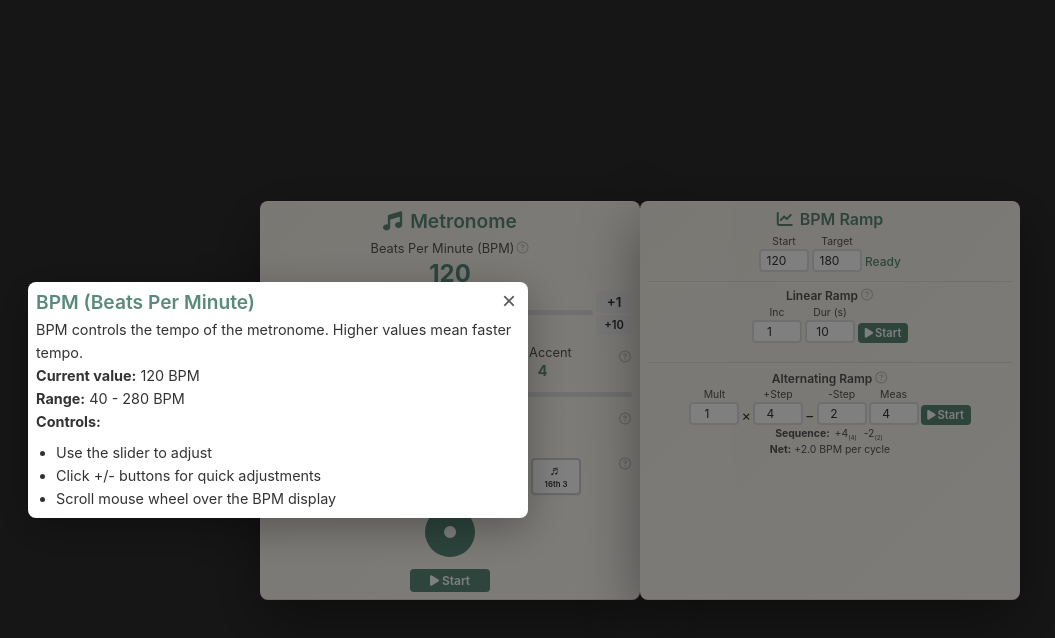
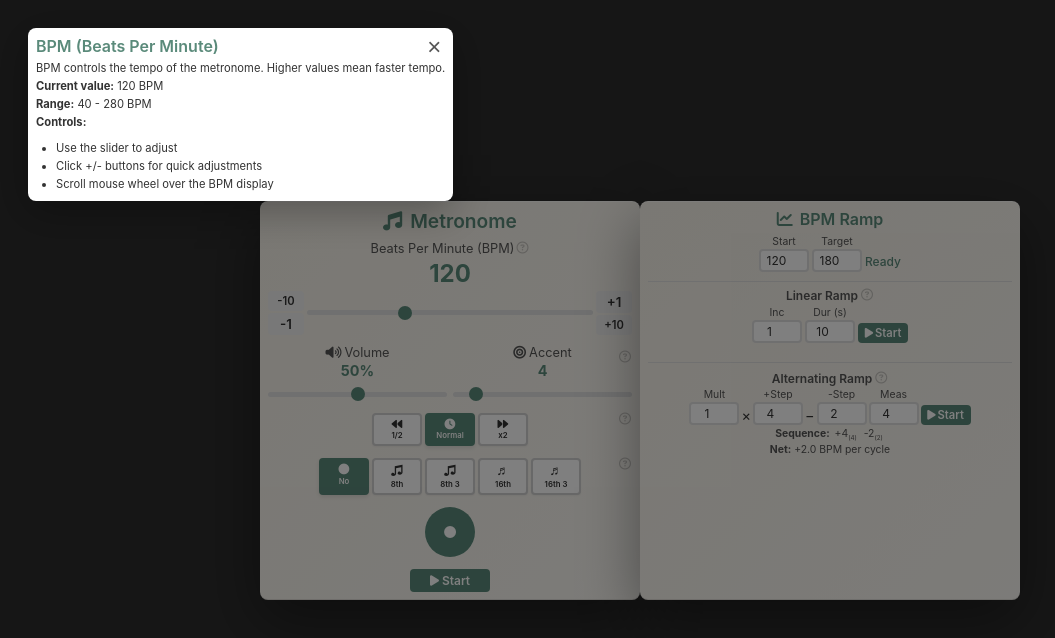
Before and after one commit to mpragliola/react-metronome, a React (Vite) app: page / in a window 1280 px wide. Both pictures are taken after a click on the button 522 px from the left and 248 px from the top of the page. Shown: the top 638 px of the page, without its empty margins (0-1055 px from the left). Built offline with nearby package versions, Linux system fonts and the light colour scheme.

Commit message:
Add animation styles to HelpModal component and adjust layout for improved user experience

```diff
--- a/src/components/HelpIcon.tsx
+++ b/src/components/HelpIcon.tsx
@@ -1,4 +1,4 @@
-import React, { useState } from 'react';
+import React, { useState, useEffect } from 'react';
 import { createPortal } from 'react-dom';
 import { styles } from '../styles.js';
 
@@ -72,7 +72,45 @@ interface HelpModalProps {
     onClose: () => void;
 }
 
+// Global style for modal animations - only add once
+let modalAnimationStyleAdded = false;
+
 function HelpModal({ title, content, onClose }: HelpModalProps) {
+    // Add animation styles once
+    useEffect(() => {
+        if (!modalAnimationStyleAdded) {
+            const style = document.createElement('style');
+            style.textContent = `
+                @keyframes fadeIn {
+                    from {
+                        opacity: 0;
+                    }
+                    to {
+                        opacity: 1;
+                    }
+                }
+                @keyframes slideInUpZoom {
+                    from {
+                        transform: translateY(20px) scale(0.95);
+                        opacity: 0;
+                    }
+                    to {
+                        transform: translateY(0) scale(1);
+                        opacity: 1;
+                    }
+                }
+                .help-modal-overlay {
+                    animation: fadeIn 0.2s ease-out;
+                }
+                .help-modal-content {
+                    animation: slideInUpZoom 0.3s ease-out;
+                }
+            `;
+            document.head.appendChild(style);
+            modalAnimationStyleAdded = true;
+        }
+    }, []);
+
     const overlayStyle: React.CSSProperties = {
         position: 'fixed',
         top: 0,
@@ -81,9 +119,10 @@ function HelpModal({ title, content, onClose }: HelpModalProps) {
         bottom: 0,
         backgroundColor: 'rgba(0, 0, 0, 0.5)',
         display: 'flex',
-        alignItems: 'center',
+        alignItems: 'flex-start',
         justifyContent: 'flex-start',
         paddingLeft: '20px',
+        paddingTop: '20px',
         zIndex: 1000,
     };
 
@@ -121,10 +160,12 @@ function HelpModal({ title, content, onClose }: HelpModalProps) {
 
     return (
         <div
+            className="help-modal-overlay"
             style={overlayStyle}
             onClick={onClose}
         >
             <div
+                className="help-modal-content"
                 style={modalStyle}
                 onClick={(e) => e.stopPropagation()}
             >
@@ -148,7 +189,7 @@ function HelpModal({ title, content, onClose }: HelpModalProps) {
                         ...styles.components.heading,
                         marginTop: 0,
                         marginBottom: styles.spacing.margin.lg,
-                        fontSize: '1.2em',
+                        fontSize: '1em',
                         textAlign: 'left',
                         fontWeight: 600,
                         fontFamily: styles.fonts.family,
@@ -159,7 +200,7 @@ function HelpModal({ title, content, onClose }: HelpModalProps) {
                 <div style={{
                     color: styles.colors.text,
                     lineHeight: '1.6',
-                    fontSize: '0.9em',
+                    fontSize: '0.7em',
                     textAlign: 'left',
                     fontFamily: styles.fonts.family,
                 }}>
```
